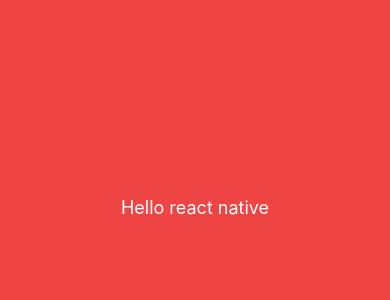
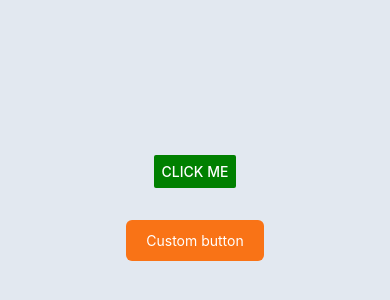
Before and after one commit to Yvad60/react-native-playground, a React Native app: screen / in a window 390 px wide. Shown: the part 214-514 px from the top of the page. Built offline with nearby package versions, Linux system fonts and the light colour scheme.

Commit message:
feat: add capture clicks exercise

```diff
--- a/App.tsx
+++ b/App.tsx
@@ -1,11 +1,22 @@
 import { StatusBar } from "expo-status-bar";
-import { Text, View } from "react-native";
+import { FC } from "react";
+import { Alert, Button, Pressable, Text, View } from "react-native";
 
-const App = () => {
+const App: FC = () => {
   return (
-    <View className="flex-1 items-center justify-center bg-red-500">
-      <Text className="text-white text-lg">Hello react native</Text>
+    <View className="items-center justify-center flex-1 gap-8 bg-slate-200">
       <StatusBar style="auto" />
+      <Button
+        title="Click me"
+        onPress={() => Alert.alert("Hello world from default button ")}
+        color="green"
+      />
+      <Pressable
+        onPress={() => Alert.alert("Hello wold from custom button")}
+        className="px-5 py-3 bg-orange-500 rounded-md"
+      >
+        <Text className="text-white">Custom button</Text>
+      </Pressable>
     </View>
   );
 };
```
